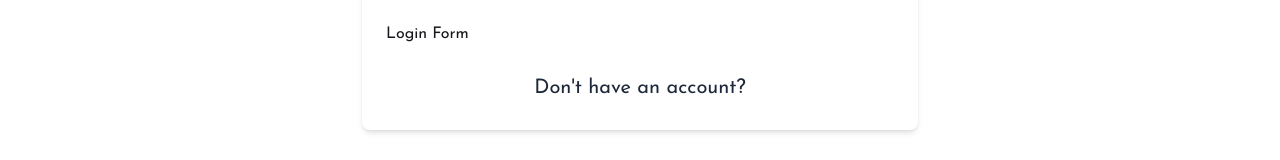
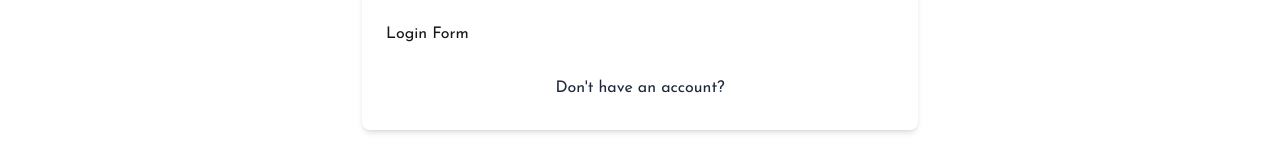
Before and after one commit to rimapaulione/sharing-project, a Next.js app: page /en/auth/login in a window 1280 px wide. Shown: the part 278-438 px from the top of the page. Built offline with nearby package versions, Linux system fonts and the light colour scheme.

Commit message:
add register page

```diff
--- a/messages/en.json
+++ b/messages/en.json
@@ -9,6 +9,10 @@
   "LoginPage": {
     "title": "Login Page",
     "metadata": "Login"
+  },
+  "RegisterPage": {
+    "title": "Register Page",
+    "metadata": "Register"
   },
   "MetaHome": {
     "title": "Sharing App",
--- a/src/app/[locale]/(protected)/account/layout.tsx
+++ b/src/app/[locale]/(protected)/account/layout.tsx
@@ -1,7 +1,7 @@
 import { Params } from "@/lib/types";
 
 import { getTranslations } from "next-intl/server";
-import { SideNavigation } from "@/app/[locale]/(protected)/_components/SideNavigation";
+import { SideNavigation } from "@/app/[locale]/(protected)/_components/sideNavigation";
 
 export async function generateMetadata(props: { params: Params }) {
   const { locale } = await props.params;
--- a/src/app/[locale]/auth/_components/back-button.tsx
+++ b/src/app/[locale]/auth/_components/back-button.tsx
@@ -12,7 +12,12 @@ export function BackButton({
   href,
 }: BackButtonProps & ComponentProps<typeof Link>) {
   return (
-    <Button variant="link" className="font-normal w-full" size="sm" asChild>
+    <Button
+      variant="link"
+      className="font-normal w-full text-sm md:text-base "
+      size="sm"
+      asChild
+    >
       <Link href={href}>{label}</Link>
     </Button>
   );
--- /dev/null
+++ b/src/app/[locale]/auth/register/page.tsx
@@ -0,0 +1,14 @@
+import { Params } from "@/lib/types";
+import { getTranslations } from "next-intl/server";
+
+export async function generateMetadata(props: { params: Params }) {
+  const { locale } = await props.params;
+  const t = await getTranslations({ locale, namespace: "RegisterPage" });
+  return {
+    title: `${t("metadata")}`,
+  };
+}
+
+export default function RegisterPage() {
+  return <div>Register form, need to create</div>;
+}
```
